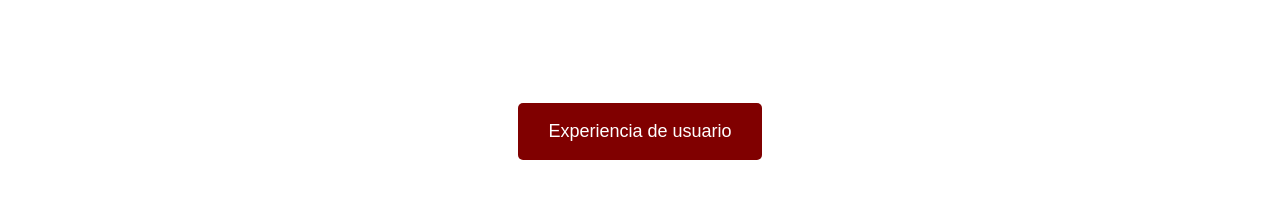
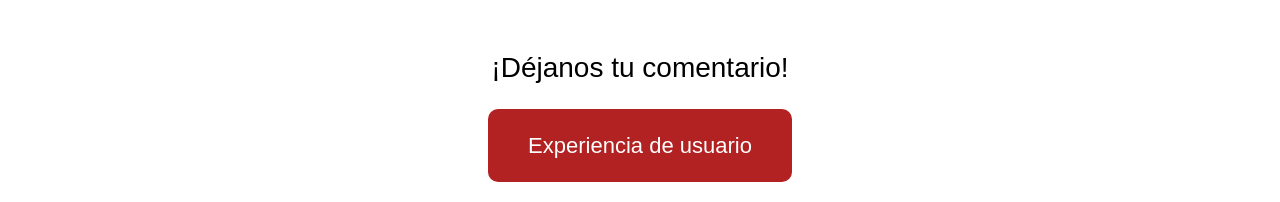
Before and after one commit to luisMederos4848/PrevenCrime, a website: page views/Recomendaciones/index.html in a window 1280 px wide. Shown: the part 894-1096 px from the top of the page. Before the commit the page ends 1074 px from the top, so only its background shows below. Drawn offline with nearby package versions, Linux system fonts and the light colour scheme.

Commit message:
Update index.html

```diff
--- a/views/Recomendaciones/index.html
+++ b/views/Recomendaciones/index.html
@@ -58,11 +58,11 @@
         </section>
 
         <div style="text-align: center; margin-top: 50px;">
-            <h2 style="font-size: 24px; color: #fff;">¡Déjanos tu comentario!</h2>
+            <h2 style="font-size: 28px; color: #000;">¡Déjanos tu comentario!</h2>
             <a href="https://docs.google.com/forms/d/e/1FAIpQLScbcPXSiCZyHSL9qF4OK8PzWS43LoXskJVLFM1K4hdNYo5aiw/viewform" target="_blank">
-                <button style="padding: 15px 30px; background-color: #800000; color: white; border: none; border-radius: 5px; font-size: 18px; cursor: pointer; margin-top: 20px;">
-                    Experiencia de usuario
-                </button>
+        <button style="padding: 20px 40px; background-color: #B22222; color: white; border: none; border-radius: 10px; font-size: 22px; cursor: pointer; margin-top: 20px;">
+            Experiencia de usuario
+        </button>
             </a>
         </div>
 
```
